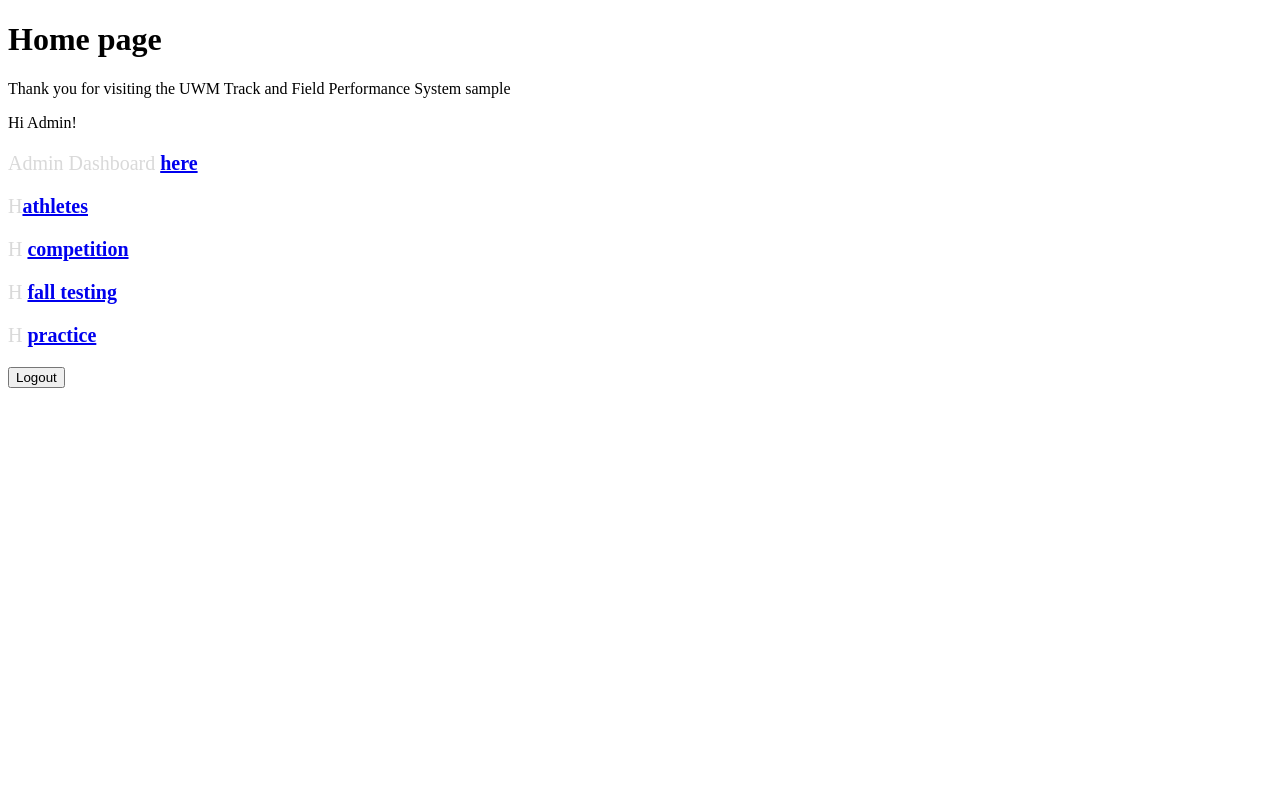
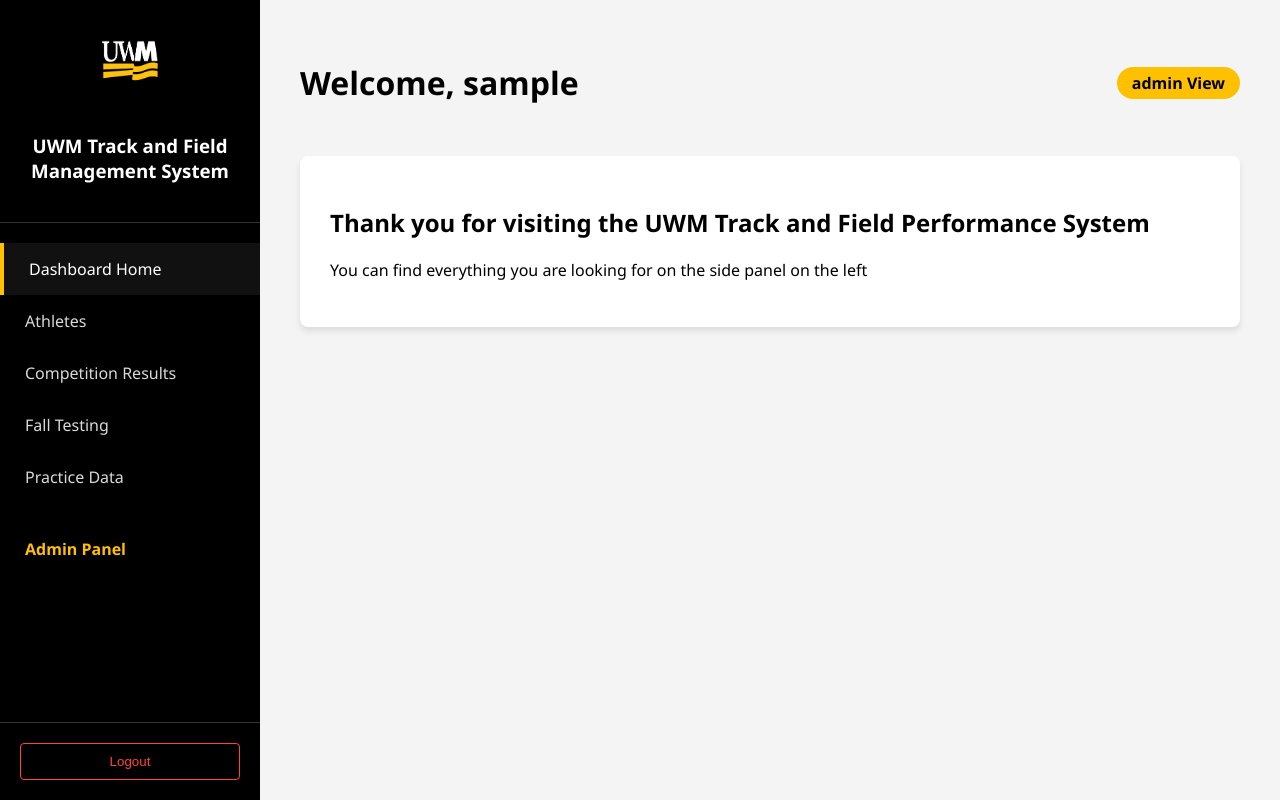
Before and after one commit to BrennanArf/CS557_Group_Project, a Django app: page /home/ in a window 1280 px wide. Run offline with Django 5.2, Linux system fonts and the light colour scheme; the visitor is signed in with stand-in values (Sample User, id 1); data that the repository does not hold is empty.

Commit message:
home page makeover

```diff
--- a/static/css/home.css
+++ b/static/css/home.css
@@ -0,0 +1,135 @@
+:root {
+    --uwm-gold: #FFC000;
+    --uwm-black: #000000;
+    --bg-grey: #f4f4f4;
+    --text-dark: #333;
+}
+
+body {
+    margin: 0;
+    font-family: 'Segoe UI', Tahoma, Geneva, Verdana, sans-serif;
+    background-color: var(--bg-grey);
+}
+
+.dashboard-container {
+    display: flex;
+    min-height: 100vh;
+}
+
+.sidebar {
+    width: 260px;
+    background-color: var(--uwm-black);
+    color: white;
+    display: flex;
+    flex-direction: column;
+    position: fixed;
+    height: 100%;
+}
+
+.sidebar-header {
+    padding: 20px;
+    text-align: center;
+    border-bottom: 1px solid #333;
+}
+
+.nav-logo {
+    width: 80px;
+    margin-bottom: 10px;
+}
+
+.nav-menu {
+    flex: 1;
+    padding: 20px 0;
+}
+
+.nav-item {
+    display: block;
+    padding: 15px 25px;
+    color: #d9d9d9;
+    text-decoration: none;
+    transition: 0.3s;
+}
+
+.nav-item:hover {
+    background-color: #222;
+    color: var(--uwm-gold);
+}
+
+.nav-item.active {
+    border-left: 4px solid var(--uwm-gold);
+    background-color: #111;
+    color: white;
+}
+
+.admin-link {
+    color: var(--uwm-gold);
+    font-weight: bold;
+    margin-top: 20px;
+}
+
+.main-content {
+    margin-left: 260px;
+    flex: 1;
+    padding: 40px;
+}
+
+.content-header {
+    display: flex;
+    justify-content: space-between;
+    align-items: center;
+    margin-bottom: 30px;
+}
+
+.user-badge {
+    background: var(--uwm-gold);
+    padding: 5px 15px;
+    border-radius: 20px;
+    font-weight: bold;
+    color: black;
+}
+
+.welcome-card {
+    background: white;
+    padding: 30px;
+    border-radius: 8px;
+    box-shadow: 0 4px 6px rgba(0,0,0,0.1);
+    margin-bottom: 30px;
+}
+
+.role-alert {
+    display: inline-block;
+    padding: 10px 20px;
+    border-radius: 4px;
+    margin-top: 10px;
+    font-weight: bold;
+}
+
+.stat-card {
+    background: white;
+    padding: 20px;
+    border-radius: 8px;
+    text-align: center;
+    border-top: 4px solid var(--uwm-gold);
+}
+
+
+.sidebar-footer {
+    padding: 20px;
+    border-top: 1px solid #333;
+}
+
+.logout-btn {
+    width: 100%;
+    padding: 10px;
+    background: transparent;
+    border: 1px solid #ff4444;
+    color: #ff4444;
+    cursor: pointer;
+    border-radius: 4px;
+    transition: 0.3s;
+}
+
+.logout-btn:hover {
+    background: #ff4444;
+    color: white;
+}
--- a/templates/home.html
+++ b/templates/home.html
@@ -1,35 +1,53 @@
+{% load static %}
 <!DOCTYPE html>
 <html lang="en">
 <head>
     <meta charset="UTF-8">
-    <title>Home</title>
+    <meta name="viewport" content="width=device-width, initial-scale=1.0">
+    <title>Dashboard | UWM Track & Field</title>
+    <link rel="stylesheet" href="{% static 'css/home.css' %}">
 </head>
 <body>
-    <h1>Home page</h1>
+    <div class="dashboard-container">
+        <aside class="sidebar">
+            <div class="sidebar-header">
+                <img src="{% static 'images/uwmlogo.png' %}" alt="UWM Logo" class="nav-logo">
+                <h3>UWM Track and Field Management System</h3>
+            </div>
+            <nav class="nav-menu">
+                <a href="{% url 'home' %}" class="nav-item active">Dashboard Home</a>
+                <a href="{% url 'athletes' %}" class="nav-item">Athletes</a>
+                <a href="{% url 'comp_results' %}" class="nav-item">Competition Results</a>
+                <a href="{% url 'fall_testing' %}" class="nav-item">Fall Testing</a>
+                <a href="{% url 'practice' %}" class="nav-item">Practice Data</a>
 
-    <p>Thank you for visiting the UWM Track and Field Performance System {{ request.user.username }}</p>
+                {% if request.user.is_superuser %}
+                <a href="/admin/" class="nav-item admin-link">Admin Panel</a>
+                {% endif %}
+            </nav>
 
-    {% if request.user.role == 'Coach' %}
-        <p>Hi Coach!</p>
-    {% endif %}
-    {% if request.user.role == 'Student' %}
-        <p>Hi Student!</p>
-    {% endif %}
-    {% if request.user.is_superuser %}
-        <p>Hi Admin!</p>
-        <p style = "color: #d9d9d9; font-size:20px;">Admin Dashboard <a href="admin/"><strong>here</strong></a></p>
-    {% endif %}
+            <div class="sidebar-footer">
+                <form action="{% url 'logout' %}" method="post">
+                    {% csrf_token %}
+                    <button type="submit" class="logout-btn">Logout</button>
+                </form>
+            </div>
+        </aside>
 
-    <p style = "color: #d9d9d9; font-size:20px;">H<a href="athletes/"><strong>athletes</strong></a></p>
-    <p style = "color: #d9d9d9; font-size:20px;">H <a href="competition_results/"><strong>competition</strong></a></p>
-    <p style = "color: #d9d9d9; font-size:20px;">H <a href="fall_testing/"><strong>fall testing</strong></a></p>
-    <p style = "color: #d9d9d9; font-size:20px;">H <a href="practice/"><strong>practice</strong></a></p>
+        <main class="main-content">
+            <header class="content-header">
+                <h1>Welcome, {{ request.user.username }}</h1>
+                <div class="user-badge"> {{ request.user.role }} View</div>
+            </header>
+
+            <section class="welcome-card">
+                <h2>Thank you for visiting the UWM Track and Field Performance System</h2>
+                <p>You can find everything you are looking for on the side panel on the left</p>
+
+            </section>
 
 
-    <form action="{% url 'logout' %}" method="post">
-    {% csrf_token %}
-    <button type="submit">Logout</button>
-    </form>
-
+        </main>
+    </div>
 </body>
 </html>
```
